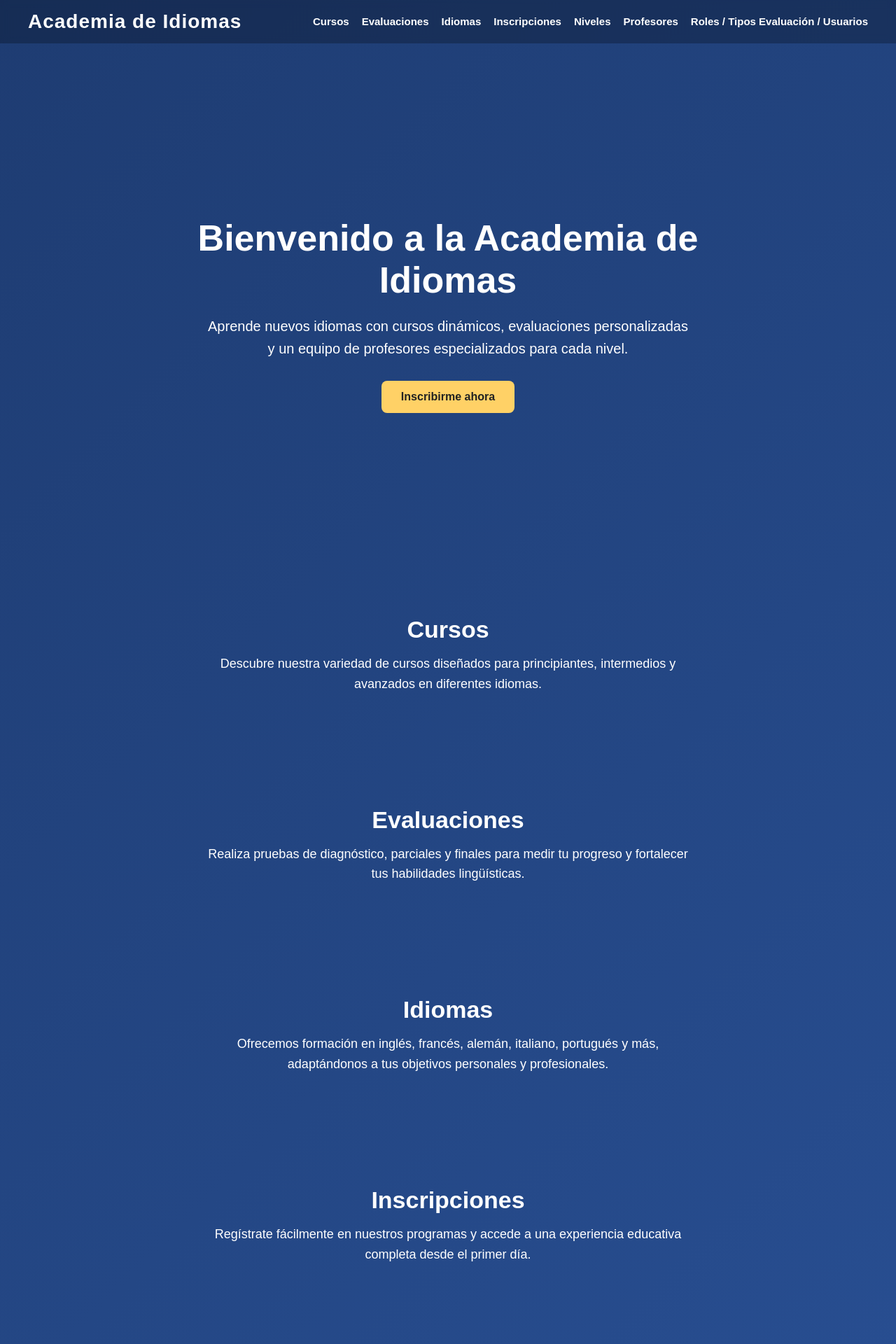
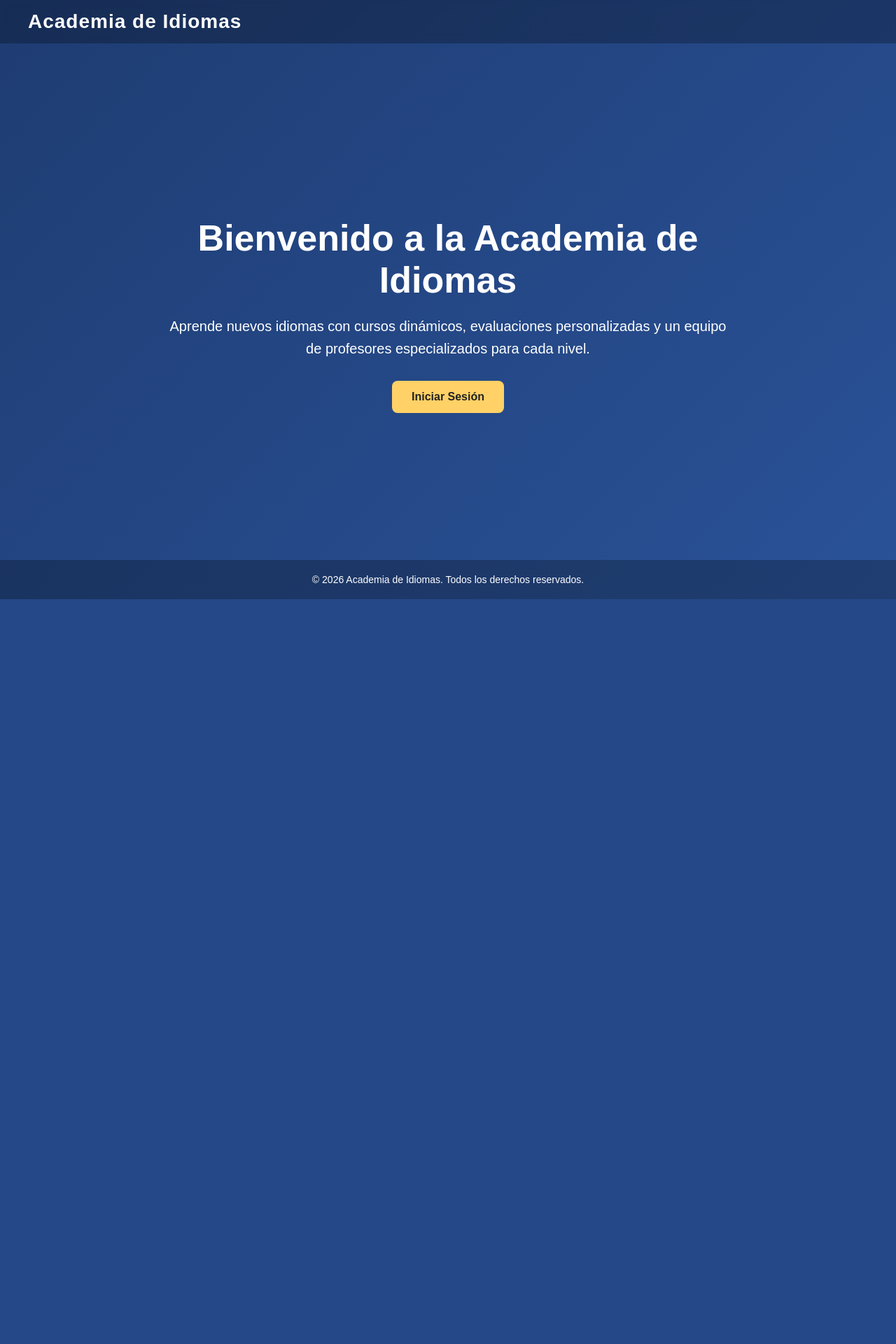
Before and after one commit to JhoIsaGG/ProyectoMVC, a PHP site: the page made by view/index.php in a window 1280 px wide. Shown: the top 1920 px of the page at 70% size. After the commit the page ends 856 px from the top, so only its background shows below. Run offline with PHP 8.4, Linux system fonts and the light colour scheme.

Commit message:
Login y algunos roles

```diff
--- a/assets/css/styles.css
+++ b/assets/css/styles.css
@@ -86,26 +74,8 @@
     border-radius: 8px;
     transition: background 0.3s ease;
 }
-
 .btn:hover {
     background: #ffb703;
-        }
-
-        section {
-            padding: 80px 40px;
-            text-align: center;
-        }
-
-        section h2 {
-            font-size: 34px;
-            margin-bottom: 15px;
-        }
-
-        section p {
-            font-size: 18px;
-            max-width: 700px;
-            margin: auto;
-            line-height: 1.6;
 }
 
 footer {
--- a/view/index.php
+++ b/view/index.php
@@ -4,20 +4,11 @@
     <meta charset="UTF-8">
     <meta name="viewport" content="width=device-width, initial-scale=1.0">
     <title>Academia de Idiomas</title>
-    <link rel="stylesheet" href="../assets/css/styles.css"></head>
+    <link rel="stylesheet" href="./assets/css/styles.css"></head>
 <body>
     <header>
         <nav>
             <div class="logo">Academia de Idiomas</div>
-            <ul class="nav-links">
-                <li><a href="index.php?action=cursos">Cursos</a></li>
-                <li><a href="index.php?action=evaluaciones">Evaluaciones</a></li>
-                <li><a href="index.php?action=idiomas">Idiomas</a></li>
-                <li><a href="index.php?action=inscripciones">Inscripciones</a></li>
-                <li><a href="index.php?action=niveles">Niveles</a></li>
-                <li><a href="index.php?action=profesores">Profesores</a></li>
-                <li><a href="index.php?action=roles">Roles / Tipos Evaluación / Usuarios</a></li>
-            </ul>
         </nav>
     </header>
 
@@ -29,66 +20,9 @@
                     Aprende nuevos idiomas con cursos dinámicos, evaluaciones personalizadas
                     y un equipo de profesores especializados para cada nivel.
                 </p>
-                <a href="#inscripciones" class="btn">Inscribirme ahora</a>
+                <a href="index.php?action=login" class="btn">Iniciar Sesión</a>
             </div>
         </section>
-
-        <section id="cursos">
-            <h2>Cursos</h2>
-            <p>
-                Descubre nuestra variedad de cursos diseñados para principiantes, intermedios
-                y avanzados en diferentes idiomas.
-            </p>
-        </section>
-
-        <section id="evaluaciones">
-            <h2>Evaluaciones</h2>
-            <p>
-                Realiza pruebas de diagnóstico, parciales y finales para medir tu progreso
-                y fortalecer tus habilidades lingüísticas.
-            </p>
-        </section>
-
-        <section id="idiomas">
-            <h2>Idiomas</h2>
-            <p>
-                Ofrecemos formación en inglés, francés, alemán, italiano, portugués y más,
-                adaptándonos a tus objetivos personales y profesionales.
-            </p>
-        </section>
-
-        <section id="inscripciones">
-            <h2>Inscripciones</h2>
-            <p>
-                Regístrate fácilmente en nuestros programas y accede a una experiencia educativa
-                completa desde el primer día.
-            </p>
-        </section>
-
-        <section id="niveles">
-            <h2>Niveles</h2>
-            <p>
-                Contamos con niveles básicos, intermedios y avanzados alineados con estándares
-                internacionales para tu desarrollo académico.
-            </p>
-        </section>
-
-        <section id="profesores">
-            <h2>Profesores</h2>
-            <p>
-                Nuestro equipo de profesores está altamente capacitado para acompañarte en tu
-                proceso de aprendizaje con metodologías modernas.
-            </p>
-        </section>
-
-        <section id="gestion">
-            <h2>Roles, Tipos de Evaluación y Usuarios</h2>
-            <p>
-                Gestiona perfiles de usuarios, roles administrativos y diferentes tipos de
-                evaluaciones dentro de la plataforma académica.
-            </p>
-        </section>
-    </main>
 
     <footer>
         <p>&copy; 2026 Academia de Idiomas. Todos los derechos reservados.</p>
```
Also changed, not shown: other parts of assets/css/styles.css (+157 -16 lines), Router.php (+7 -0 lines), controller/UsuariosController.php (+24 -4 lines), index.php (+11 -2 lines), models/UsuarioModel.php (+23 -0 lines), view/home.php (added, +41 -0 lines), view/login.php (added, +37 -0 lines). Lines whose indentation alone changed are shown as unchanged.
